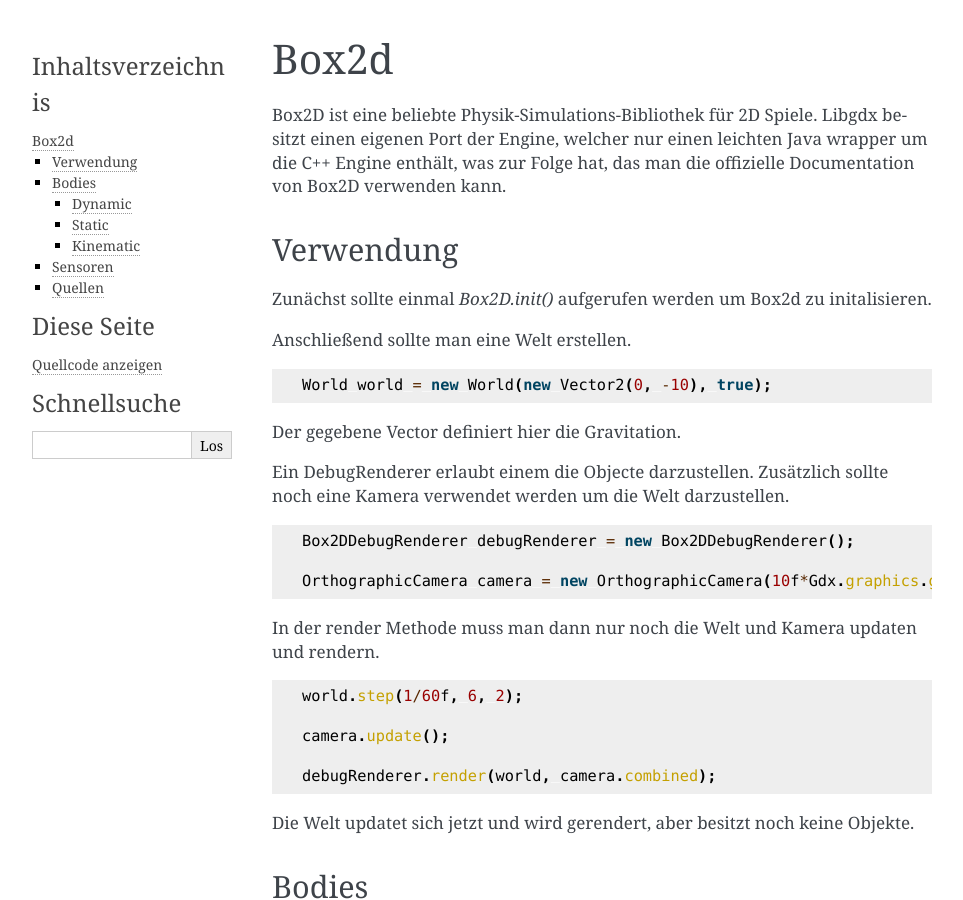
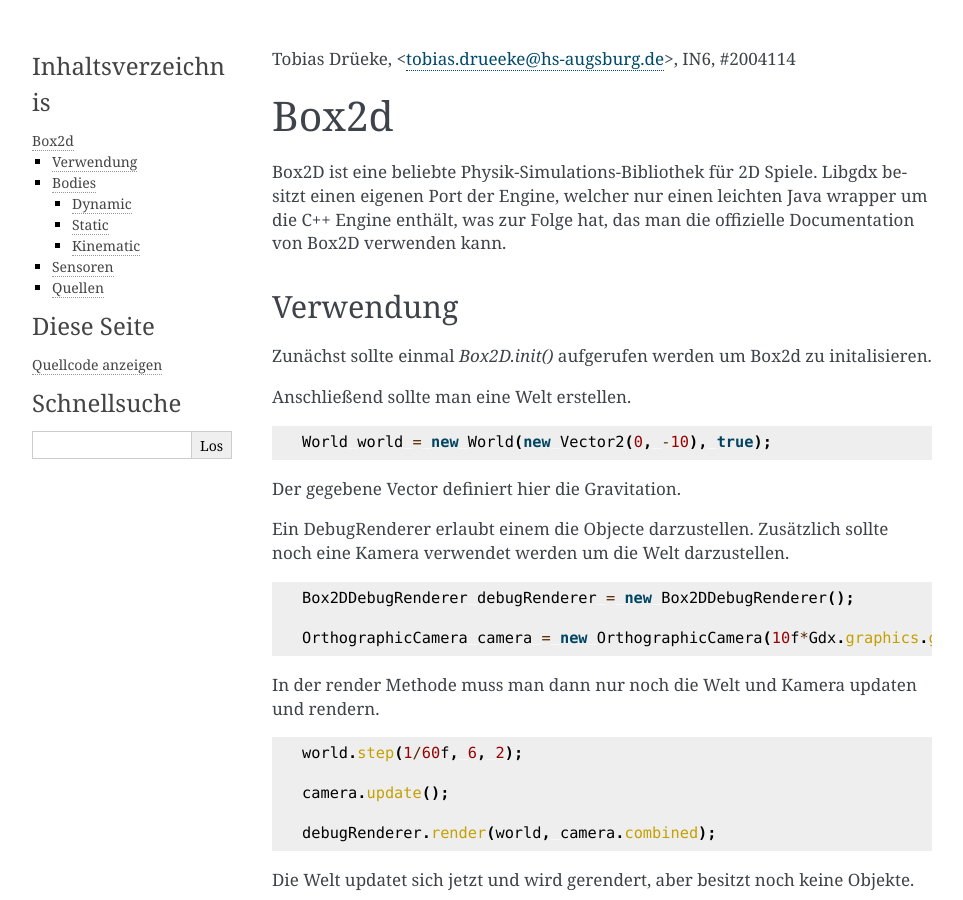
Before and after one commit to michaelBielang/universityProject-from_all_a_bit, a Sphinx documentation site: the page built from source/gameengine/box2d.rst, in a window 1280 px wide and 900 px high. Shown: the whole window, without its empty margins (148-1111 px from the left). Built offline with Sphinx 7.4.7, drawn with Linux system fonts in a browser that asks for light colours; pages that are not in the unit, such as notebooks, are missing from menus.

Commit message:
added index and name

```diff
--- a/source/gameengine/box2d.rst
+++ b/source/gameengine/box2d.rst
@@ -1,3 +1,5 @@
+| Tobias Drüeke, <tobias.drueeke@hs-augsburg.de>, IN6, #2004114
+
 Box2d
 =====
 
```
